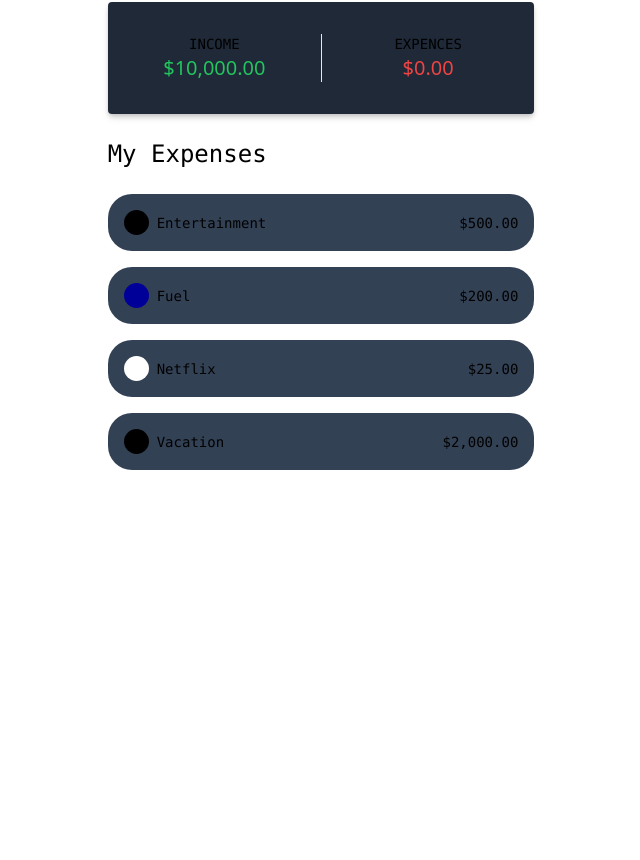
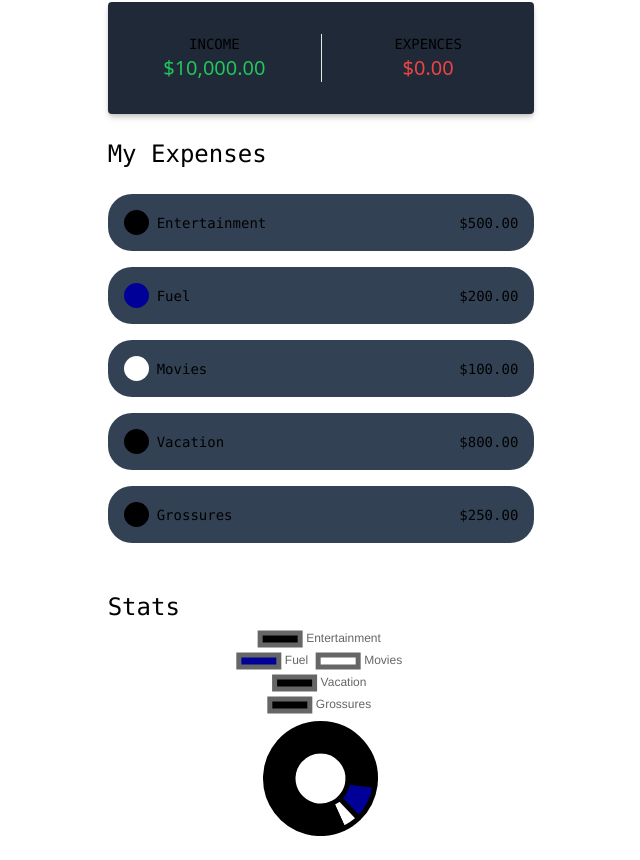
Before and after one commit to leovizeu/financial-control, a Next.js app: page / in a window 1280 px wide. Shown: the part 350-1210 px from the top of the page, without its empty margins (319-959 px from the left). Before the commit the page ends 888 px from the top, so only its background shows below. Built offline with nearby package versions, Linux system fonts and the light colour scheme.

Commit message:
finish status data

```diff
--- a/app/Components/Expenses.tsx
+++ b/app/Components/Expenses.tsx
@@ -1,36 +1,50 @@
+"use client"
+
 import React from 'react'
 import ExpenseCategoryItem from '@/app/Components/ExpenseCategoryItem'
+
+import { Chart as ChartJS, ArcElement, Tooltip, Legend } from "chart.js"
+import { Doughnut } from "react-chartjs-2"
+
+ChartJS.register(ArcElement, Tooltip, Legend);
 
 const DUMMY_DATA = [
     {
         id: 1,
         title: "Entertainment",
         color: '#000',
-        amount: 500
+        total: 500
     },
     {
         id: 2,
         title: "Fuel",
         color: '#009',
-        amount: 200
+        total: 200
     },
     {
         id: 3,
-        title: "Netflix",
+        title: "Movies",
         color: '#ffff',
-        amount: 25
+        total: 100
     },
     {
         id: 4,
         title: "Vacation",
         color: '#000',
-        amount: 2000
-    }
+        total: 800
+    },
+    {
+        id: 5,
+        title: "Grossures",
+        color: '#000',
+        total: 250
+    },
 ]
 
 const Expenses = () => {
   return (
     /* Expenses */
+    <>
         <section className='w-full py-6'>
             <h3 className='text-2xl'>My Expenses</h3>
 
@@ -40,12 +54,31 @@ const Expenses = () => {
                         <ExpenseCategoryItem
                         color= {expense.color}
                         title= {expense.title}
-                    amount={expense.amount}
+                        amount={expense.total}
                         />
                     )
                 })}
             </div>
         </section>
+        <section className='w-full py-6'>
+            <h3 className='text-2xl'>
+                Stats
+            </h3>
+            <div className='w-1/2 mx-auto'>
+                <Doughnut data= {{
+                    labels: DUMMY_DATA.map(expense => expense.title),
+                    datasets: [{
+                        label: "Expenses",
+                        data: DUMMY_DATA.map(expense => expense.total),
+                        backgroundColor: DUMMY_DATA.map(expense => expense.color),
+                        borderColor: ['#1818lb'],
+                        borderWidth: 5,
+                    }],
+                }}
+                />
+            </div>
+        </section>
+    </>
   )
 }
 
--- a/package.json
+++ b/package.json
@@ -9,8 +9,10 @@
     "lint": "next lint"
   },
   "dependencies": {
+    "chart.js": "^4.4.2",
     "next": "14.1.0",
     "react": "^18",
+    "react-chartjs-2": "^5.2.0",
     "react-dom": "^18",
     "react-icons": "^5.0.1"
   },
```
Also changed, not shown: 1 other file (tests, documents, lock files or other folders). Lines whose indentation alone changed are shown as unchanged.
